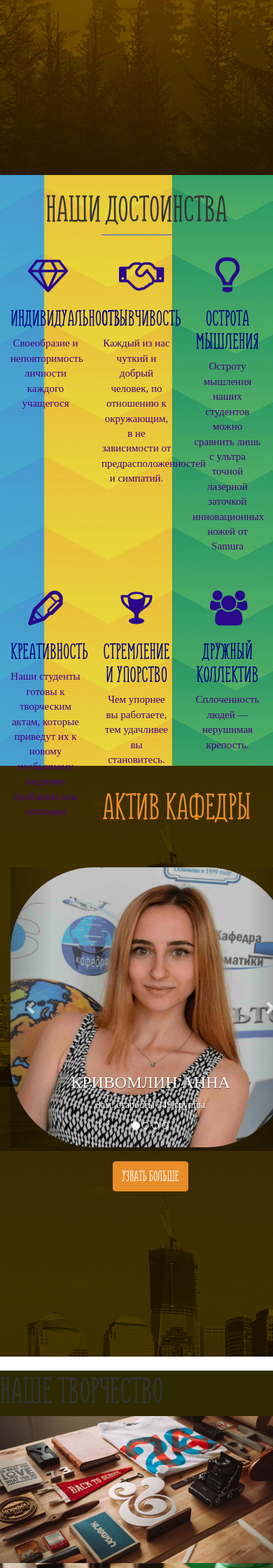
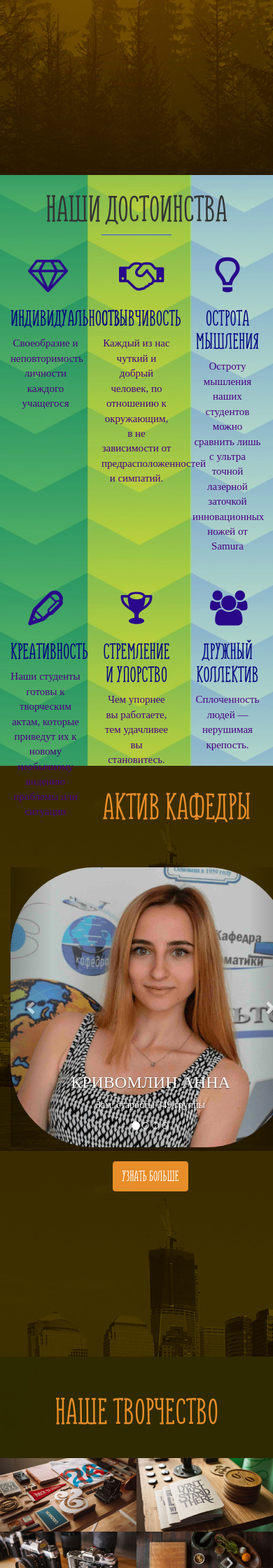
Before and after one commit to Chalapa-Nika/Chalapa-Nika.github.io, a PHP site: page / in a window 390 px wide; the page is wider, and only the part inside the window is pictured. Shown: the part 594-2834 px from the top of that part at 70% size. Run offline with PHP 8.4, Linux system fonts and the light colour scheme; some web fonts are replaced.

Commit message:
Add files via upload

```diff
--- a/index.html
+++ b/index.html
@@ -252,7 +252,7 @@
         </div>
         <div class="container-fluid">
             <div class="row">
-                <div class="col-md-3 p0">
+                <div class="col-md-3 p0 col-xs-6">
                     <div class="video_block">
                         <div class="image-wrap">
                             <div class="video_desc">
@@ -265,7 +265,7 @@
                         <img src="img/video/works/work-1.jpg" class="img-responsive" />
                     </div>
                 </div>
-                <div class="col-md-3 p0">
+                <div class="col-md-3 p0 col-xs-6">
                     <div class="video_block">
                         <div class="image-wrap">
                             <div class="video_desc">
@@ -278,7 +278,7 @@
                         <img src="img/video/works/work-2.jpg" class="img-responsive" />
                     </div>
                 </div>
-                <div class="col-md-3 p0">
+                <div class="col-md-3 p0 col-xs-6">
                     <div class="video_block">
                         <div class="image-wrap">
                             <div class="video_desc">
@@ -288,7 +288,7 @@
                         <img src="img/video/works/work-3.jpg" class="img-responsive" />
                     </div>
                 </div>
-                <div class="col-md-3 p0">
+                <div class="col-md-3 p0 col-xs-6">
                     <div class="video_block">
                         <div class="image-wrap">
                             <div class="video_desc">
@@ -298,7 +298,7 @@
                         <img src="img/video/works/work-4.jpg" class="img-responsive" />
                     </div>
                 </div>
-                <div class="col-md-3 p0">
+                <div class="col-md-3 p0 col-xs-6">
                     <div class="video_block">
                         <div class="image-wrap">
                             <div class="video_desc">
@@ -308,7 +308,7 @@
                         <img src="img/video/works/work-5.jpg" class="img-responsive" />
                     </div>
                 </div>
-                <div class="col-md-3 p0">
+                <div class="col-md-3 p0 col-xs-6">
                     <div class="video_block">
                         <div class="image-wrap">
                             <div class="video_desc">
@@ -318,7 +318,7 @@
                         <img src="img/video/works/work-6.jpg" class="img-responsive" />
                     </div>
                 </div>
-                <div class="col-md-3 p0">
+                <div class="col-md-3 p0 col-xs-6">
                     <div class="video_block">
                         <div class="image-wrap">
                             <div class="video_desc">
@@ -328,7 +328,7 @@
                         <img src="img/video/works/work-7.jpg" class="img-responsive" />
                     </div>
                 </div>
-                <div class="col-md-3 p0">
+                <div class="col-md-3 p0 col-xs-6">
                     <div class="video_block">
                         <div class="image-wrap">
                             <div class="video_desc">
@@ -364,20 +364,17 @@
                         <input type="submit" value="Отправить" class="btn btn-lg" />
                     </form>
                 </div>
-                <div class="col-md-3">
+                <div class="col-md-3 col-xs-6">
                     <img src="img/form/Эмблема_ХАИ.png" class="img-responsive "/>
                 </div>
-                <div class="col-md-3">
+                <div class="col-md-3 col-xs-6">
                     <img src="img/form/prof.png" class="img-responsive " />
                 </div>
-                <div class="col-md-3">
+                <div class="col-md-3 col-xs-6">
                     <img src="img/form/ОВЕН.jpg" class="img-responsive" />
                 </div>
-                <div class="col-md-3">
+                <div class="col-md-3 col-xs-6">
                     <img src="img/form/Logotip_russ.jpg" class="img-responsive" />
-                </div>
-                <div class="col-md-3">
-                    <img src="img/form/"
                 </div>
             </div>
         </div>
@@ -404,8 +401,8 @@
                 </div>
             </div>
             <div class="row">
-                <div class="col-md-6 col-md-offset-4">
-                    <ul class="menu p0">
+                <div class="col-md-6 col-md-offset-4 p0 col-xs-9 col-xs-offset-2">
+                    <ul class="menu_footer ">
                         <li><a href="index.html">ГЛАВНАЯ</a></li>
                         <li><a href="#">О НАС</a></li>
                         <li><a href="#">ФОРУМ</a></li>
@@ -431,7 +428,6 @@
     </footer>
 
     <script src="js/main.js"></script>
-    <script src="parallax.min.js"></script>
     <script src="jquery/jquery-2.1.4.min.js"></script>
     <script src="bootstrap/js/bootstrap.min.js"></script>
 </body >
--- a/media.css
+++ b/media.css
@@ -99,3 +99,9 @@
     .map {
         display: none;
     }
+    .main h1{
+        margin-top: 0;
+    }
+    .menu_footer  {
+       margin: auto;
+    }
--- a/style.css
+++ b/style.css
@@ -28,8 +28,7 @@ h1 {
 header,
 #dignity,
 .activ,
-.map,
-.video {
+.map {
     height: 100vh;
     background-size: ;
     text-align: center;
@@ -44,6 +43,10 @@ header {
 }
 #dignity {
     background: url("img/dignity/hu.jpg");
+    background-position: center center;
+    background-repeat: no-repeat;
+    background-attachment: fixed;
+    background-size: cover;
 }
 .activ {
     background: url("img/activ/bg.png");
@@ -309,9 +327,11 @@ a.btn:hover {
 }
 
 /*VIDEO*/
-.video h1 {
+
+.main h1 {
     color: #e88d29;
-    padding: 30px 0 50px 0;
+    padding: 50px 0 30px 0;
+    text-align: center;
 }
 .video_block {
     position:relative;
```
Also changed, not shown: other parts of style.css (+19 -4 lines).
